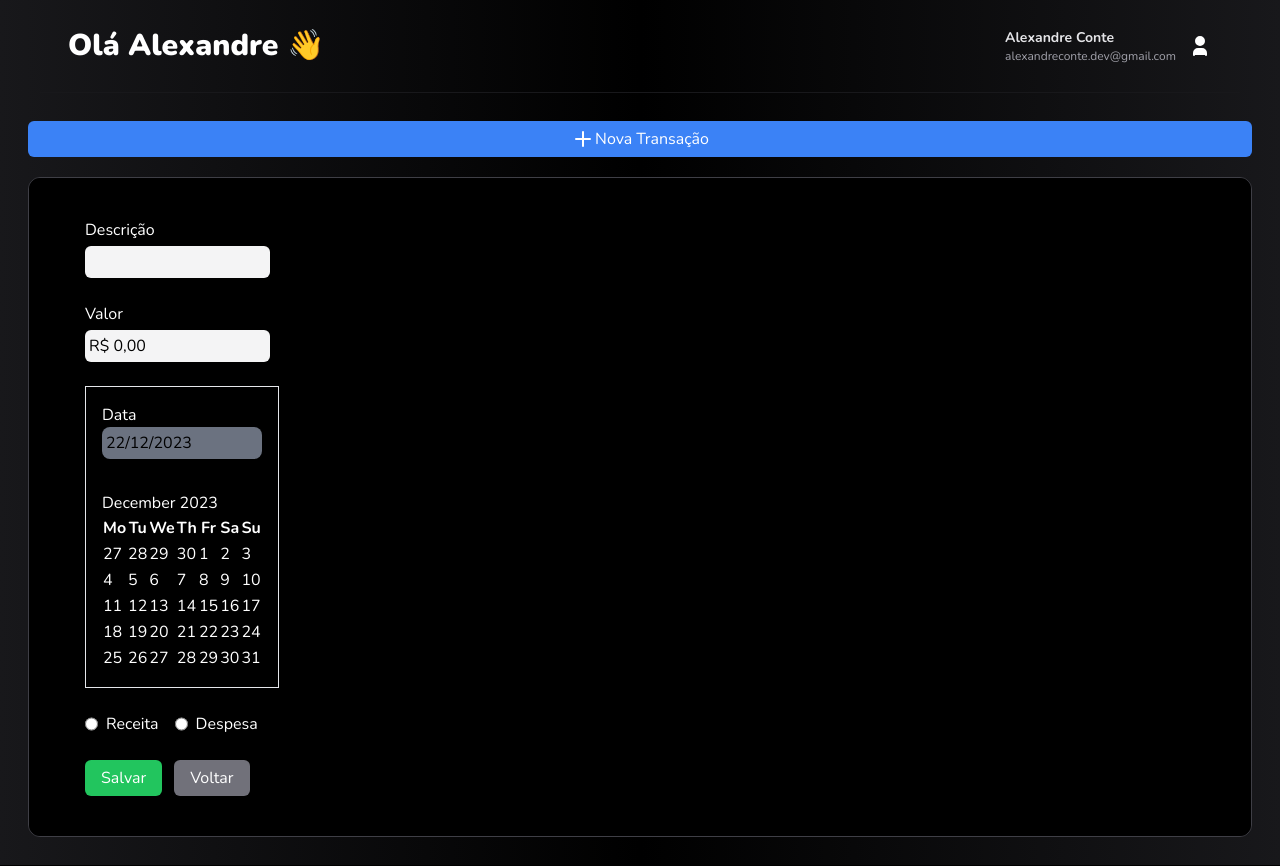
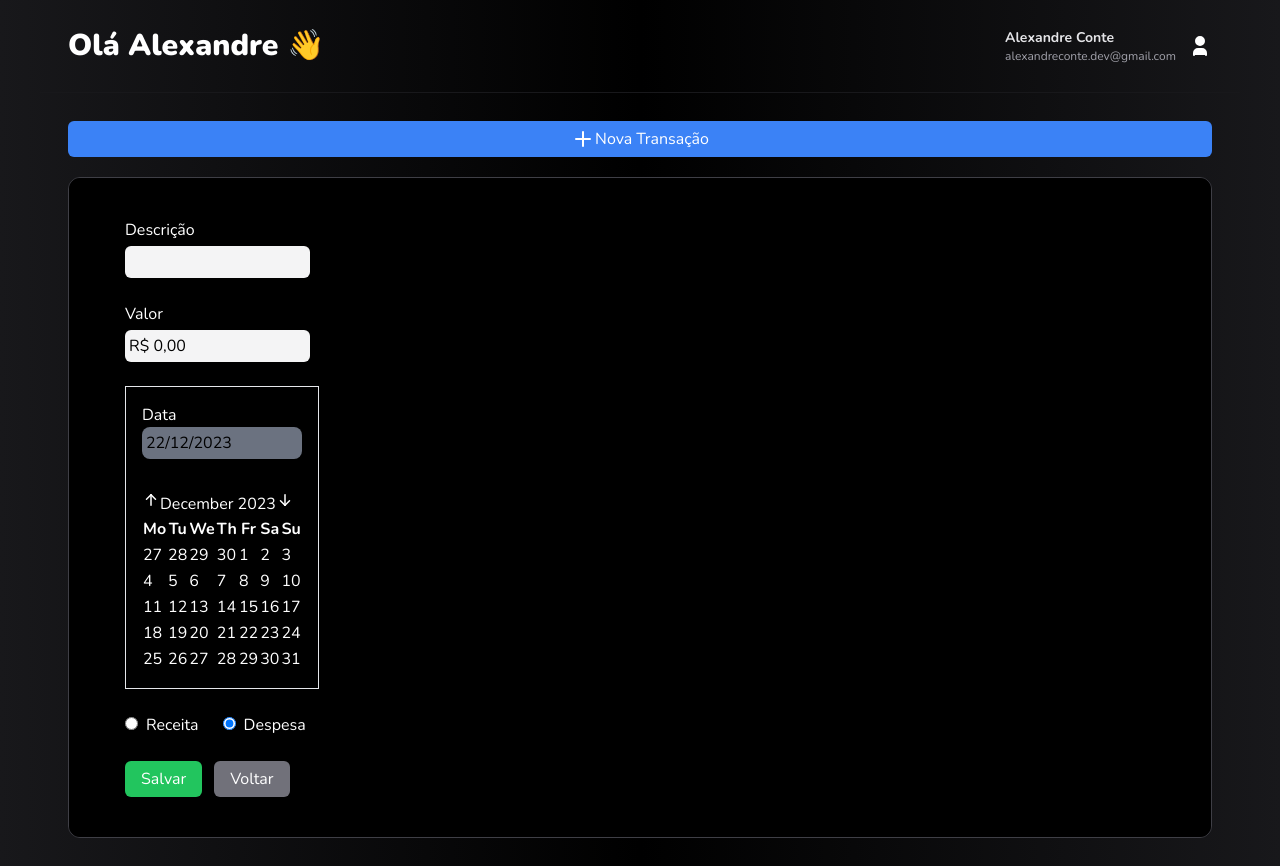
Before and after one commit to AlexandreConte/BitCent, a Next.js app: page / in a window 1280 px wide. Both pictures are taken after a click on the button "Nova Transação". Built offline with nearby package versions, Linux system fonts and the light colour scheme.

Commit message:
finalizando formulario de transacoes

```diff
--- a/src/components/financas/Formulario.tsx
+++ b/src/components/financas/Formulario.tsx
@@ -4,6 +4,9 @@ import Dinheiro from "@/logic/utils/Dinheiro"
 import Data from "@/logic/utils/Data"
 import useFormulario from "@/data/hooks/useFormulario"
 import { DatePicker, DatePickerInput } from "@mantine/dates"
+import { IconArrowDown, IconArrowUp, IconTrendingDown, IconTrendingUp } from "@tabler/icons-react"
+import { Group, Radio } from "@mantine/core"
+import { TipoTransacao } from "@/logic/core/financas/TipoTransacao"
 
 interface FormularioProps {
     transacao: Transacao
@@ -14,7 +17,7 @@ interface FormularioProps {
 
 export default function Formulario({ transacao, cancelar, excluir, salvar }: FormularioProps) {
 
-    const { dados, setDados, alterarAtributo } = useFormulario(transacao)
+    const { dados, alterarAtributo } = useFormulario(transacao)
 
     return (
         <div className="
@@ -46,38 +49,32 @@ export default function Formulario({ transacao, cancelar, excluir, salvar }: For
                             <span>Data</span>
                             <span className="bg-gray-500 rounded-lg text-black p-1 cursor-not-allowed">{Data.ddmmy.formatar(dados.data)}</span>
                         </div>
-
                         <DatePicker
-                            nextIcon
-                            previousIcon
+                            nextIcon={<IconArrowDown size={18} />}
+                            previousIcon={<IconArrowUp size={18} />}
                             value={dados.data}
                             className="text-white"
                             onChange={alterarAtributo('data')}
                         />
                     </div>
-                    <div className="flex gap-x-4 gap-y-1">
-                        <div className="flex gap-x-2">
-                            <input
-                                type="radio"
-                                value="receita"
-                                id="receita"
-                                className="text-white"
-                                name="tipo"
+                    <div className="flex gap-x-4 text-white">
+                        <Radio.Group
+                            value={dados.tipo}
+                            onChange={alterarAtributo('tipo')}
+                        >
+                            <Group className="flex items-center justify-center gap-x-6">
+                                <Radio classNames={{ body: "flex gap-2", icon: "hidden" }}
+                                    value={TipoTransacao.RECEITA}
+                                    label="Receita"
                                 />
-                            <label htmlFor="receita" className="text-white">Receita</label>
+                                <Radio classNames={{ body: "flex gap-2", icon: "hidden" }}
+                                    value={TipoTransacao.DESPESA}
+                                    label="Despesa"
+                                />
+                            </Group>
+                        </Radio.Group>
                     </div>
-                        <div className="flex gap-x-2">
-                            <input
-                                type="radio"
-                                value="despesa"
-                                id="despesa"
-                                className="text-white"
-                                name="tipo"
-                            />
-                            <label htmlFor="despesa" className="text-white">Despesa</label>
-                        </div>
-                    </div>
-                    <div className="flex gap-x-3">
+                    <div className="flex gap-3 flex-wrap justify-center">
                         <button
                             className="bg-green-500 px-4 py-1.5 rounded-md text-white"
                             onClick={() => salvar?.(dados)}
@@ -90,7 +87,8 @@ export default function Formulario({ transacao, cancelar, excluir, salvar }: For
                         >
                             Voltar
                         </button>
-                        <div className="flex-1"></div>
+                        <div className="sm:flex-1"></div>
+                        <div className="flex justify-center items-center">
                             {dados.id && (
                                 <button className="bg-red-500 rounded-md px-4 py-1.5 text-white"
                                     onClick={() => excluir?.(dados)}
@@ -102,5 +100,6 @@ export default function Formulario({ transacao, cancelar, excluir, salvar }: For
                     </div>
                 </div>
             </div>
+        </div>
     )
 }
--- a/src/components/template/Conteudo.tsx
+++ b/src/components/template/Conteudo.tsx
@@ -1,3 +1,5 @@
+import Area from "../landing/comum/Area"
+
 interface ConteudoProps {
     children: any
     className?: string
@@ -5,11 +7,13 @@ interface ConteudoProps {
 
 export default function Conteudo({ children, className }: ConteudoProps) {
     return (
+        <Area>
             <div className={`
                 flex flex-col p-7
                 ${className ?? ""}
             `}>
                 {children}
             </div>
+        </Area>
     )
 }
```
Lines whose indentation alone changed are shown as unchanged.
